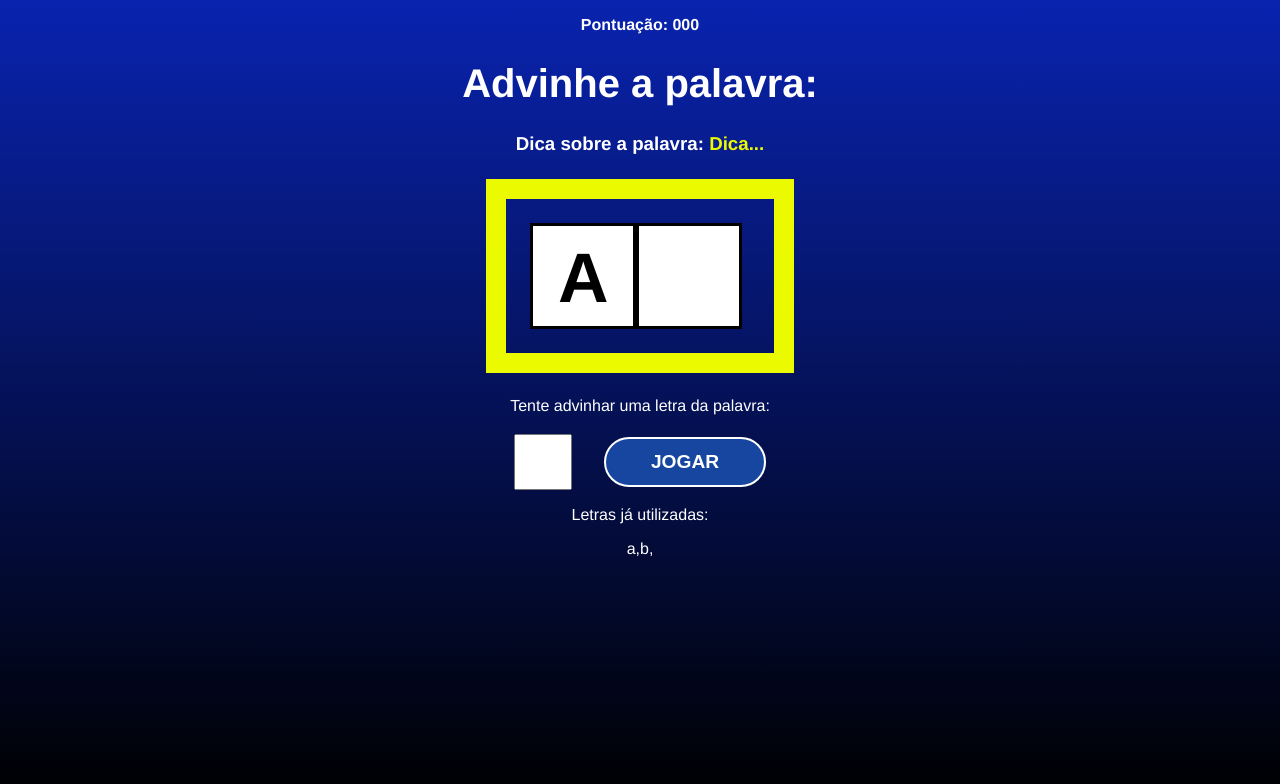
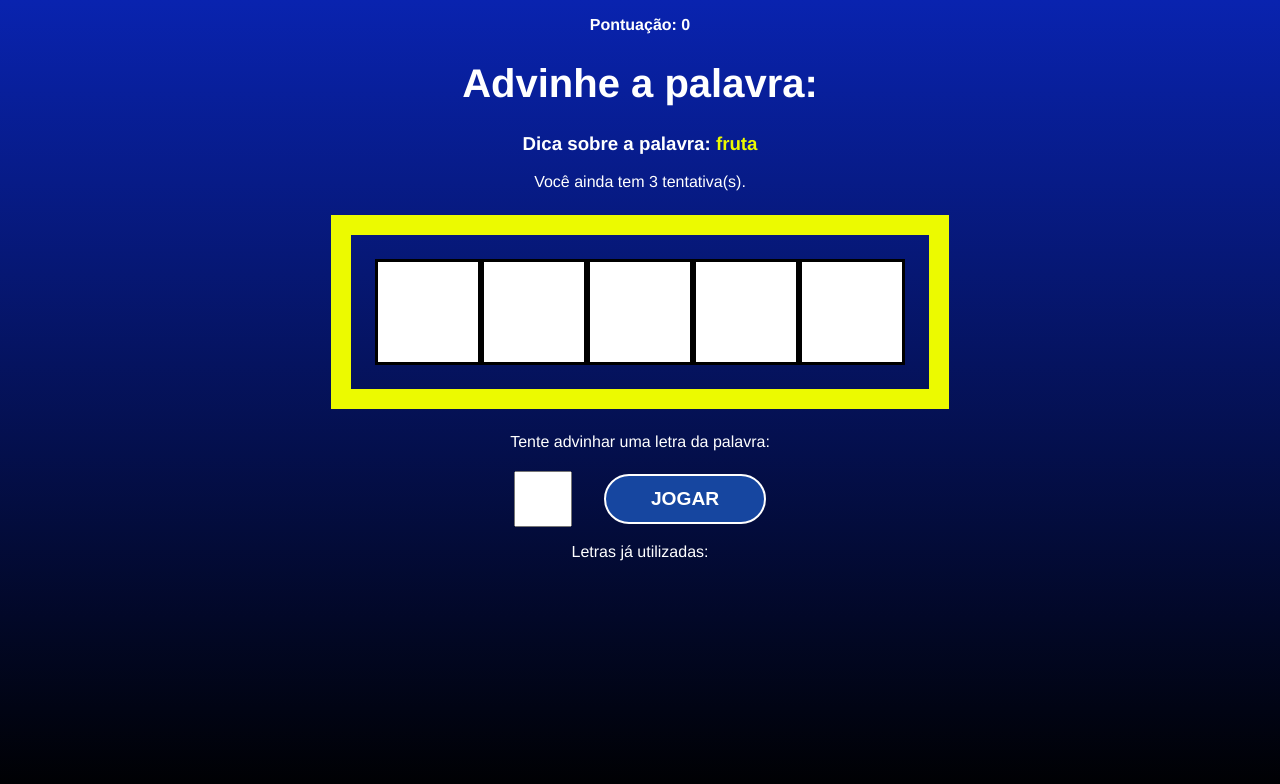
Before and after one commit to DeveloperKairo/palavriando-project, a React (Vite) app: page / in a window 1280 px wide. Both pictures are taken after a click on the button "COMEÇAR JOGO". Shown: the top 784 px of the page. Built offline with nearby package versions, Linux system fonts and the light colour scheme.

Commit message:
feat: add win condition and lose condition

```diff
--- a/src/App.tsx
+++ b/src/App.tsx
@@ -24,31 +24,35 @@ function App() {
 
   const [pickedWord, setPickedWord] = useState<string>("");
   const [pickedCategory, setPickedCategory] = useState<string>("");
-  const [letters, setLetters] = useState<string[]>([])
+  const [letters, setLetters] = useState<string[]>([]);
 
-  const pickWordAndCategory = (): { word: string; category: string } => {
+  const [guessedLetters, setGuessedLetters] = useState<string[]>([]);
+  const [wrongLetters, setWrongLetters] = useState<string[]>([]);
+  const [guesses, setGuesses] = useState<number>(3);
+  const [score, setScore] = useState<number>(0);
+
+  const pickWordAndCategory = useCallback((): { word: string; category: string } => {
     // pick a random category
     const categories = Object.keys(words)
     const category =
       categories[Math.floor(Math.random() * Object.keys(categories).length)];
-    console.log(category);
 
     // pick a random word
     const word =
       words[category][Math.floor(Math.random() * words[category].length)];
-    console.log(word);
 
     return {word, category};
-  }
+  }, [words]);
 
   // start game
-  const startGame = (): void => {
+  const startGame = useCallback((): void => {
+    // clear all letters
+    clearLetterStates();
     // pick word and pick category
     const { word, category } = pickWordAndCategory();
 
     // create an array of letters
     let wordLetters = word.split("");
-
     wordLetters = wordLetters.map((l) => l.toLowerCase())
 
     // fill states
@@ -57,23 +61,92 @@ function App() {
     setLetters(wordLetters)
 
     setGameStage(stages[1].name);
+  }, [pickWordAndCategory]);
+
+  // process the letter input
+  const verifyLetter = (letter: string): void => {
+    const normalizedLetter: string = letter.toLowerCase();
+
+    // check if letter has already been utilized
+    if (
+      guessedLetters.includes(normalizedLetter) ||
+      wrongLetters.includes(normalizedLetter)
+    ) {
+      return;
+    }
+
+    if(letters.includes(normalizedLetter)) {
+      setGuessedLetters((actualGuessedLetters) => [
+        ...actualGuessedLetters,
+        normalizedLetter
+      ])
+    } else {
+      setWrongLetters((actualWrongLetters) => [
+        ...actualWrongLetters,
+        normalizedLetter
+      ]);
+
+      setGuesses((actualGuesses) => actualGuesses - 1);
+    }
   }
 
-  // process the letter input
-  const verifyLetter = (): void => {
-    setGameStage(stages[2].name);
+  const clearLetterStates = () => {
+    setGuessedLetters([]);
+    setWrongLetters([]);
   }
+
+  // check if guesses end
+  useEffect(() => {
+    if(guesses <= 0){
+      // reset all states
+      clearLetterStates()
+
+      setGameStage(stages[2].name);
+    }
+  }, [guesses])
+
+  // check win condition
+  useEffect(() => {
+    const uniqueLetters = [...new Set(letters)];
+
+    // win condition
+    if(
+      letters.length > 0 &&
+      guessedLetters.length === uniqueLetters.length
+    ) {
+      // add score
+      setScore((actualScore) => actualScore + 100)
+
+      // restart gamem with new word
+      startGame();
+    }
+
+  }, [guessedLetters, letters, startGame])
 
   // restarts the game
   const retry = (): void => {
+    setScore(0);
+    setGuesses(3);
+
     setGameStage(stages[0].name)
   }
 
   return (
     <div className="App">
       {gameStage === 'start' && <StartScreen startGame={startGame}/>}
-      {gameStage === 'game' && <Game verifyLetter={verifyLetter}/>}
-      {gameStage === 'end' && <End retry={retry}/>}
+      {gameStage === 'game' && (
+        <Game
+          verifyLetter={verifyLetter}
+          pickedWord={pickedWord}
+          pickedCategory={pickedCategory}
+          letters={letters}
+          guessedLetters={guessedLetters}
+          wrongLetters={wrongLetters}
+          guesses={guesses}
+          score={score}
+        />
+      )}
+      {gameStage === 'end' && <End retry={retry} score={score}/>}
     </div>
   )
 }
--- a/src/components/End/End.css
+++ b/src/components/End/End.css
@@ -0,0 +1,4 @@
+h2 span {
+  color: #ecfa00;
+  font-size: 1.5em;
+}
--- a/src/components/End/End.tsx
+++ b/src/components/End/End.tsx
@@ -2,12 +2,14 @@ import './End.css';
 
 type RetryProps = {
   retry: () => void;
+  score: number;
 }
 
-const End = ({retry}: RetryProps) => {
+const End = ({retry, score}:RetryProps) => {
   return (
     <div>
-      <h1>Game Over</h1>
+      <h1>Fim de Jogo!</h1>
+      <h2>A sua pontuação foi: <span>{score}</span></h2>
       <button onClick={retry}>Resetar jogo</button>
     </div>
   )
--- a/src/components/Game/Game.tsx
+++ b/src/components/Game/Game.tsx
@@ -1,39 +1,78 @@
 import './Game.css';
+import { useState, useRef } from 'react';
 
-type VerifyLetterProps = {
-  verifyLetter: () => void;
+type GameProps = {
+  verifyLetter: (letter: string) => void
+  pickedWord: string
+  pickedCategory: string
+  letters: string[]
+  guessedLetters: string[]
+  wrongLetters: string[]
+  guesses: number
+  score: number
 }
 
-const Game = ({verifyLetter}: VerifyLetterProps) => {
+const Game = ({
+  verifyLetter,
+  pickedWord,
+  pickedCategory,
+  letters,
+  guessedLetters,
+  wrongLetters,
+  guesses,
+  score,
+}: GameProps) => {
+  const [letter, setLetter] = useState<string>("");
+  const letterInputRef = useRef<HTMLInputElement>(null);
   const handleSubmit = (e: React.FormEvent<HTMLFormElement>) => {
     e.preventDefault();
-    verifyLetter();
+    verifyLetter(letter);
+
+    setLetter("");
+
+    letterInputRef.current?.focus();
   }
 
   return (
     <div className='game'>
       <p className="points">
-        <span>Pontuação: 000</span>
+        <span>Pontuação: {score}</span>
       </p>
       <h1>Advinhe a palavra:</h1>
       <h3 className='tip'>
-        Dica sobre a palavra: <span>Dica...</span>
+        Dica sobre a palavra: <span>{pickedCategory}</span>
       </h3>
+      <p>Você ainda tem {guesses} tentativa(s).</p>
       <div className="wordContainer">
-        <span className='letter'>A</span>
-        <span className="blankSquare"></span>
+        {letters.map((letter, i) => (
+          guessedLetters.includes(letter) ? (
+            <span key={i} className='letter'>
+              {letter}
+            </span>
+          ) : (
+            <span key={i} className="blankSquare"></span>
+          )
+        ))}
       </div>
       <div className="letterContainer">
         <p>Tente advinhar uma letra da palavra:</p>
         <form onSubmit={handleSubmit}>
-          <input type="text" name="letter" maxLength={1} required />
+          <input
+            type="text"
+            name="letter"
+            maxLength={1}
+            required onChange={(e) => setLetter(e.target.value)}
+            value={letter}
+            ref={letterInputRef}
+          />
           <button type='submit'>Jogar</button>
         </form>
       </div>
       <div className="wrongLettersContainer">
         <p>Letras já utilizadas:</p>
-        <span>a,</span>
-        <span>b,</span>
+        {wrongLetters.map((letter, i) => (
+          <span key={i}>{letter}</span>
+        ))}
       </div>
     </div>
   )
```
